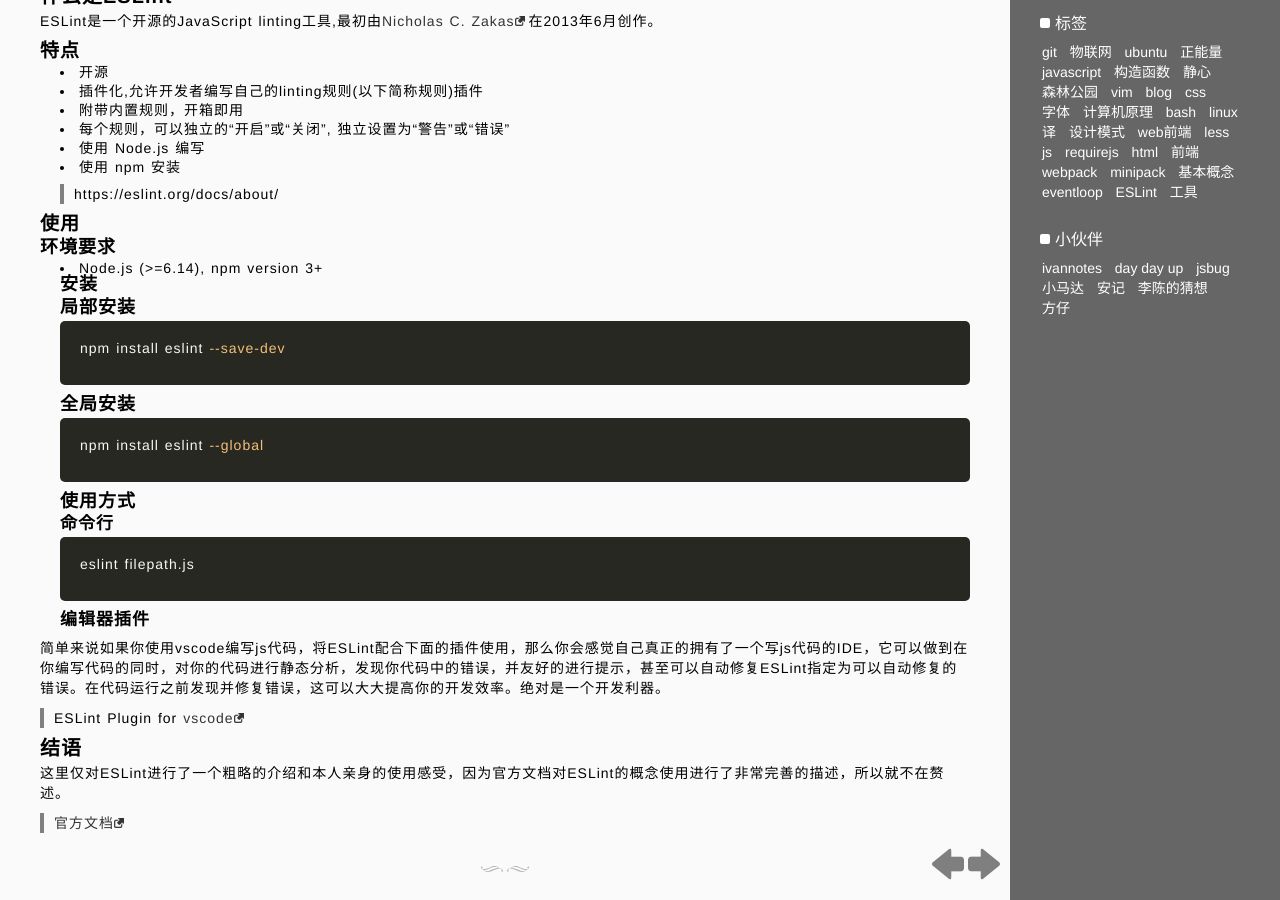
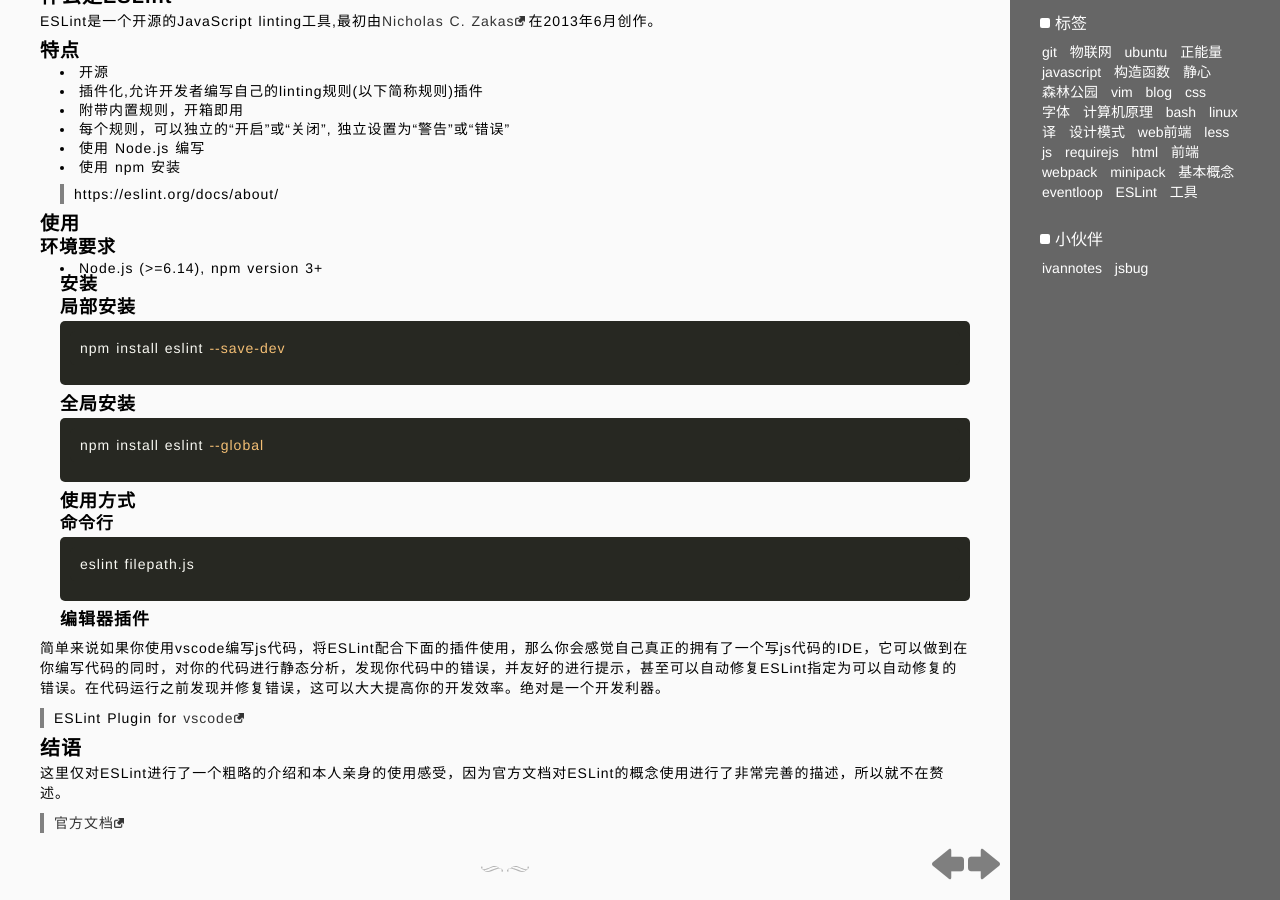
Before and after one commit to zhangwentao/blog, a Jekyll site: the page built from index.html, in a window 1280 px wide and 900 px high, scrolled down 402 px. Built offline with Jekyll 4.4.1, drawn with Linux system fonts in a browser that asks for light colours; the list of posts is cut into pages by our own code.

Commit message:
delete unreachable links

```diff
--- a/_layouts/default.html
+++ b/_layouts/default.html
@@ -71,12 +71,7 @@
 							<h1>小伙伴</h1>
 							<ul>
 								<li><a target="_blank" href="http://ivannotes.com/">ivannotes</a></li>
-								<li><a target="_blank" href="http://shuwei.me/">day day up</a></li>
 								<li><a target="_blank" href="http://www.jsbug.com/blog/">jsbug</a></li>
-								<li><a target="_blank" href="http://dirt-life.net/">小马达</a></li>
-								<li><a target="_blank" href="http://annn.me/">安记</a></li>
-								<li><a target="_blank" href="http://leechan.me/">李陈的猜想</a></li>
-								<li><a target="_blank" href="http://blog.druidcoder.cn/">方仔</a></li>
 							</ul>
 						</li>
 					</ul>
```
